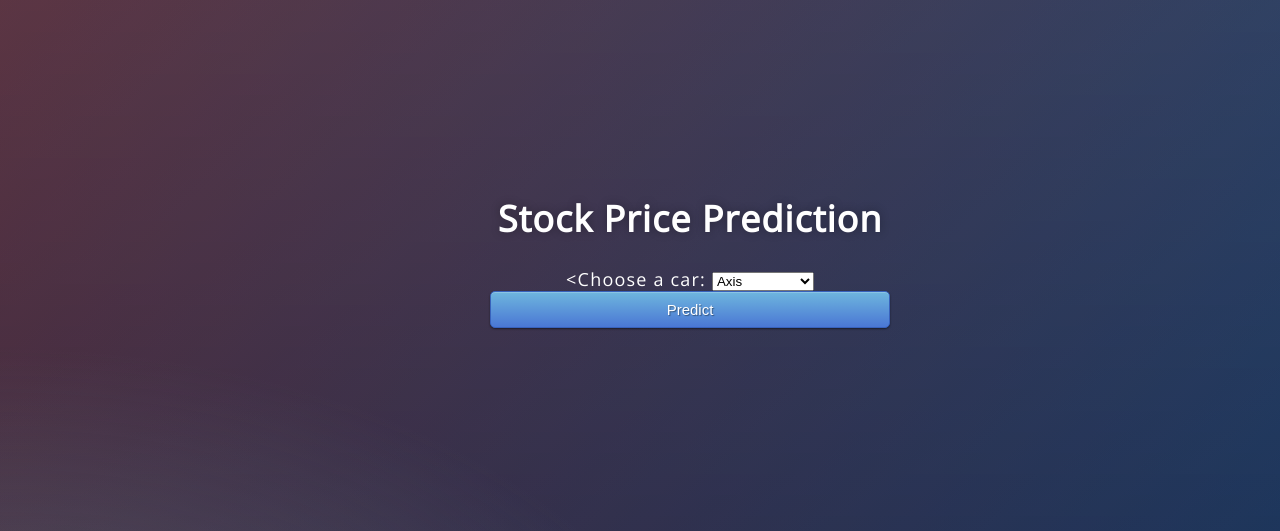
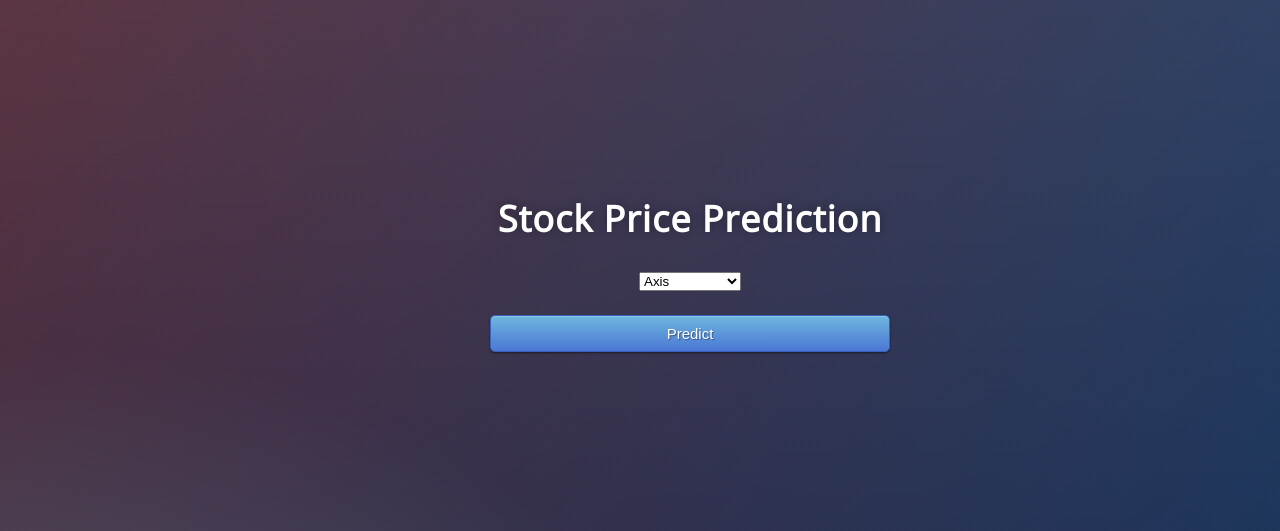
Before and after one commit to Abhishek-Bhatia/capstone, a Flask app: page / in a window 1280 px wide. Shown: the top 531 px of the page. Run offline with Flask 2, Linux system fonts and the light colour scheme; parts of the project's set-up code (start-up, migrations or seed data) failed here and were passed over.

Commit message:
Add files via upload

```diff
--- a/templates/index.html
+++ b/templates/index.html
@@ -18,16 +18,17 @@
 
      <!-- Main Input For Receiving Query to our ML -->
     <form action="{{ url_for('predict')}}"method="post">
-    	<<label for="Bank Name">Choose a car:</label>
+    	<label for="Bank Name"></label>
 
-		<select name="Bank" id="cars">
+		<select name="Bank" id="banks">
 		  <option value="axis">Axis</option>
 		  <option value="ICICI">ICICI</option>
 		  <option value="RBL">RBL</option>
 		  <option value="Federal Bank">Federal Bank</option>
 		</select>
 
-
+		<br>
+		<br>
         <button type="submit" class="btn btn-primary btn-block btn-large">Predict</button>
     </form>
 
```
